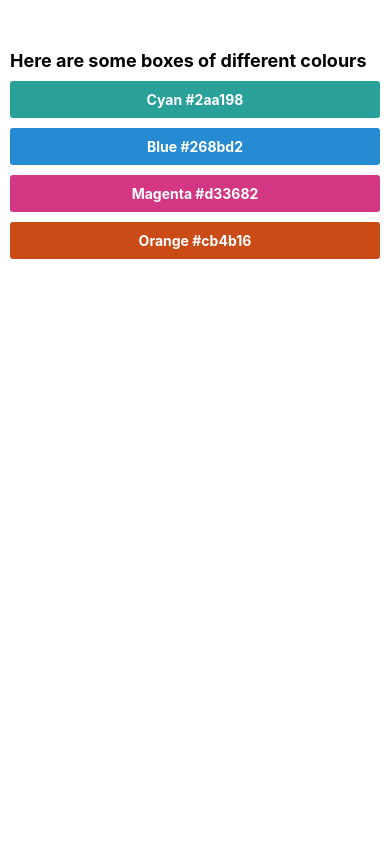
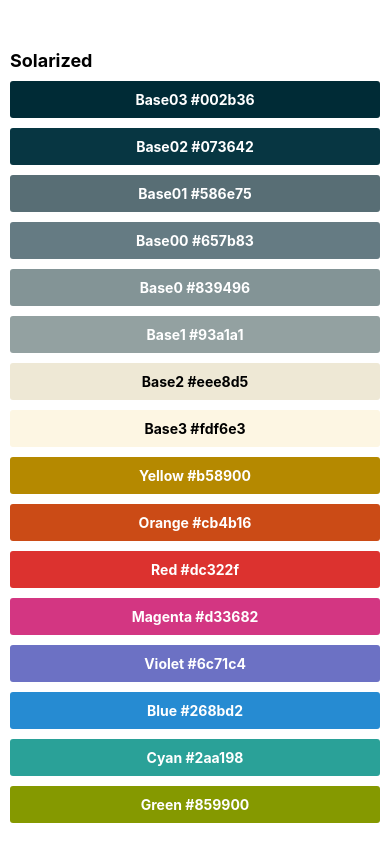
Before and after one commit to AttackOnMorty/rn-expo, a React Native app: screen / in a window 390 px wide. Built offline with nearby package versions, Linux system fonts and the light colour scheme.

Commit message:
Using FlatList for color list

```diff
--- a/App.js
+++ b/App.js
@@ -1,19 +1,39 @@
 import React from 'react';
-import { SafeAreaView, Text, View, StyleSheet } from 'react-native';
+import { SafeAreaView, Text, FlatList, StyleSheet } from 'react-native';
 import ColorBox from './components/ColorBox';
+
+const COLORS = [
+  { colorName: 'Base03', hexCode: '#002b36' },
+  { colorName: 'Base02', hexCode: '#073642' },
+  { colorName: 'Base01', hexCode: '#586e75' },
+  { colorName: 'Base00', hexCode: '#657b83' },
+  { colorName: 'Base0', hexCode: '#839496' },
+  { colorName: 'Base1', hexCode: '#93a1a1' },
+  { colorName: 'Base2', hexCode: '#eee8d5' },
+  { colorName: 'Base3', hexCode: '#fdf6e3' },
+  { colorName: 'Yellow', hexCode: '#b58900' },
+  { colorName: 'Orange', hexCode: '#cb4b16' },
+  { colorName: 'Red', hexCode: '#dc322f' },
+  { colorName: 'Magenta', hexCode: '#d33682' },
+  { colorName: 'Violet', hexCode: '#6c71c4' },
+  { colorName: 'Blue', hexCode: '#268bd2' },
+  { colorName: 'Cyan', hexCode: '#2aa198' },
+  { colorName: 'Green', hexCode: '#859900' },
+];
 
 const App = () => {
   return (
     <SafeAreaView>
-      <View style={styles.container}>
-        <Text style={styles.heading}>
-          Here are some boxes of different colours
-        </Text>
-        <ColorBox colorName="Cyan" hexCode="#2aa198" />
-        <ColorBox colorName="Blue" hexCode="#268bd2" />
-        <ColorBox colorName="Magenta" hexCode="#d33682" />
-        <ColorBox colorName="Orange" hexCode="#cb4b16" />
-      </View>
+      <FlatList
+        // TODO: Using style is not working
+        contentContainerStyle={styles.container}
+        data={COLORS}
+        keyExtractor={(item) => item.hexCode}
+        renderItem={({ item: { colorName, hexCode } }) => (
+          <ColorBox colorName={colorName} hexCode={hexCode} />
+        )}
+        ListHeaderComponent={<Text style={styles.heading}>Solarized</Text>}
+      />
     </SafeAreaView>
   );
 };
@@ -22,6 +42,7 @@
   container: {
     paddingTop: 50,
     paddingHorizontal: 10,
+    paddingBottom: 10,
   },
   heading: {
     fontSize: 18,
--- a/components/ColorBox.js
+++ b/components/ColorBox.js
@@ -1,13 +1,27 @@
 import React from 'react';
 import { Text, View, StyleSheet } from 'react-native';
 
-const ColorBox = ({ colorName, hexCode }) => (
-  <View style={[styles.box, { backgroundColor: hexCode }]}>
-    <Text style={styles.text}>
-      {colorName} {hexCode}
-    </Text>
-  </View>
-);
+const ColorBox = ({ colorName, hexCode }) => {
+  const boxStyle = {
+    backgroundColor: hexCode,
+  };
+
+  const textStyle = {
+    // NOTE: Here we essentially get the lightest 10% of the background colors and display black text for these, and white for the rest.
+    color:
+      parseInt(hexCode.replace('#', ''), 16) > 0xffffff / 1.1
+        ? 'black'
+        : 'white',
+  };
+
+  return (
+    <View style={[styles.box, boxStyle]}>
+      <Text style={[styles.text, textStyle]}>
+        {colorName} {hexCode}
+      </Text>
+    </View>
+  );
+};
 
 const styles = StyleSheet.create({
   box: {
```
